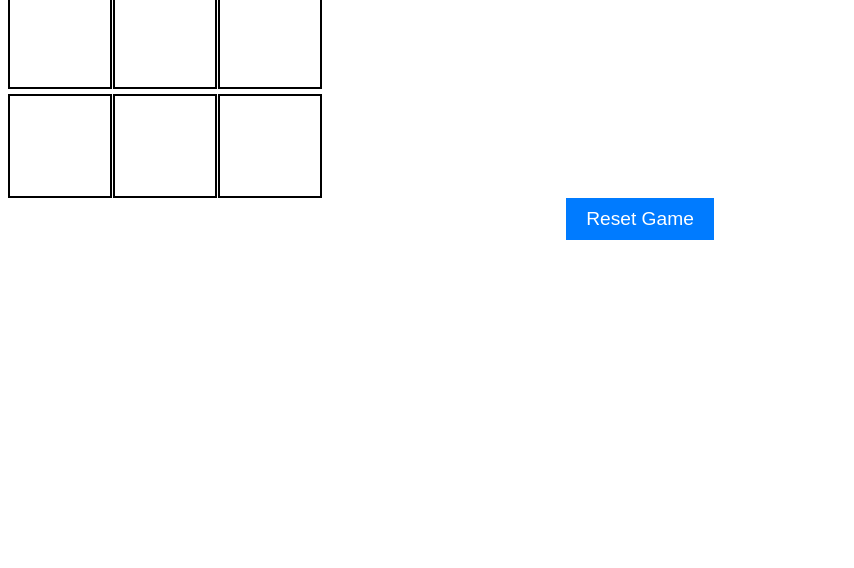
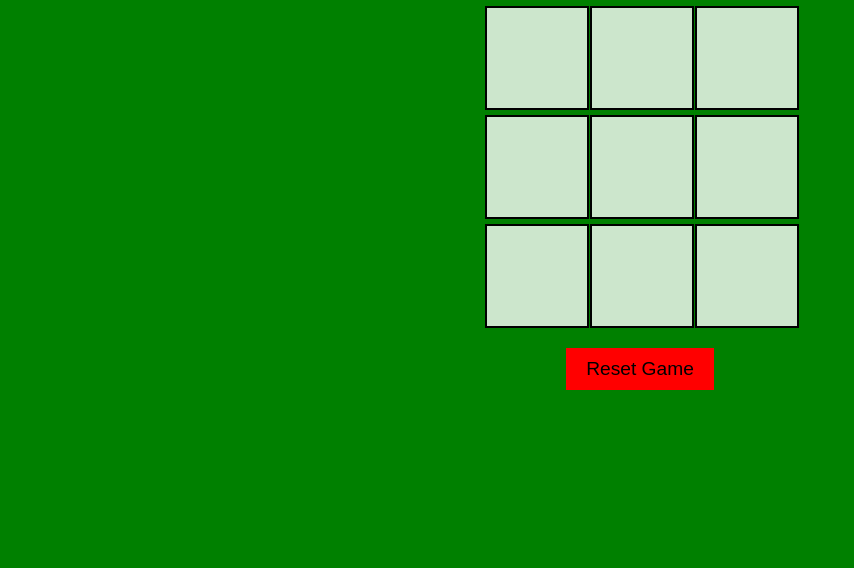
Before and after one commit to bhavinv2/tictactoe, a plain HTML site: page index.html in a window 1280 px wide. Shown: the part 232-800 px from the top of the page, without its empty margins (0-854 px from the left). Drawn offline with Linux system fonts and the light colour scheme.

Commit message:
added colors styles.css

```diff
--- a/styles.css
+++ b/styles.css
@@ -1,16 +1,23 @@
+body {
+    margin: 0;
+    padding: 0;
+    background-color: green;
+    font-family: Arial, sans-serif;
+    display: flex;
+    justify-content: center;
+    align-items: center;
+    height: 100vh;
+}
+
 .container {
     text-align: center;
-    margin-top: 50px;
 }
-
 
 .game-board {
     display: grid;
     grid-template-columns: repeat(3, 100px);
     grid-gap: 5px;
-    margin: 0 auto;
 }
-
 
 .cell {
     width: 100px;
@@ -21,17 +28,18 @@
     justify-content: center;
     font-size: 2em;
     cursor: pointer;
+    background-color: rgba(255, 255, 255, 0.8);
 }
 
 #reset {
     font-size: 1.2em;
     padding: 10px 20px;
-    background-color: #007bff;
-    color: white;
+    background-color: red;
+    color: black;
     border: none;
     cursor: pointer;
+    margin-top: 20px;
 }
-
 
 #message {
     margin-top: 20px;
```
